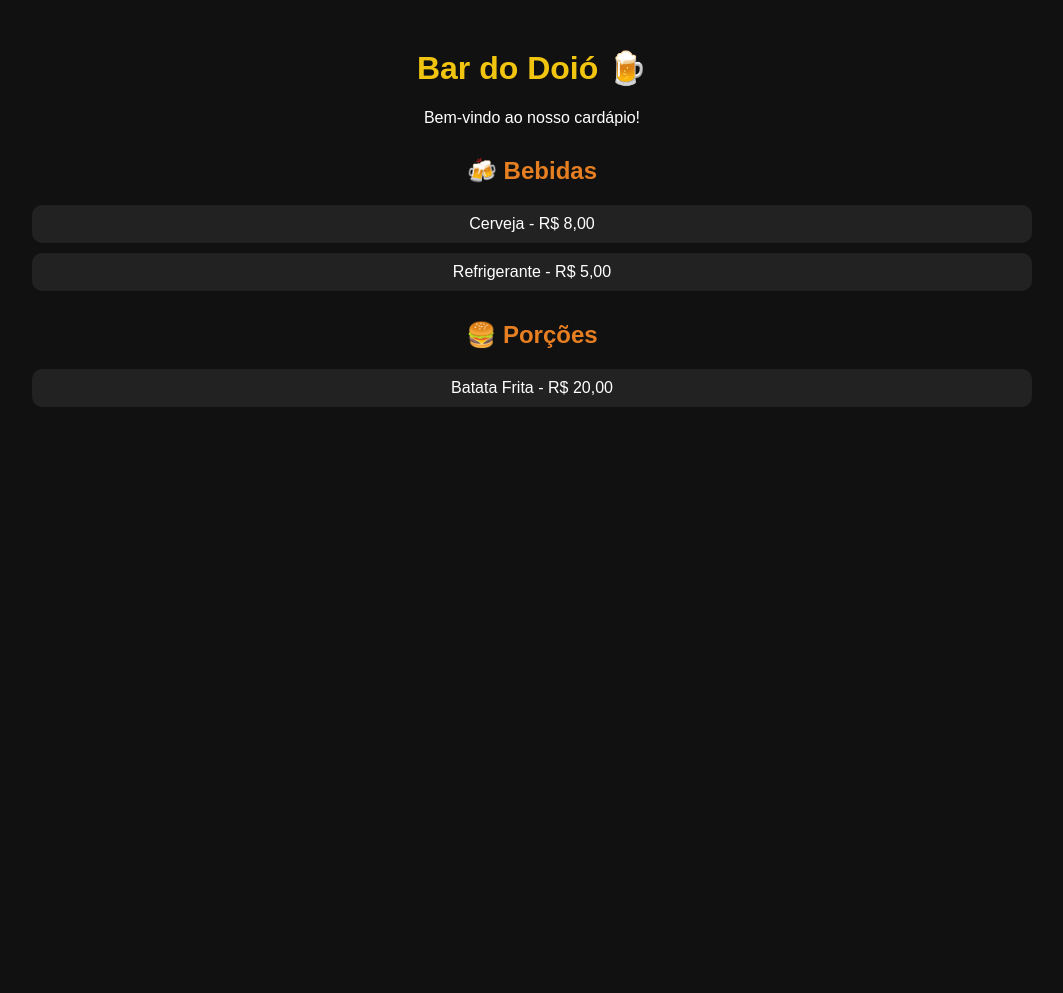
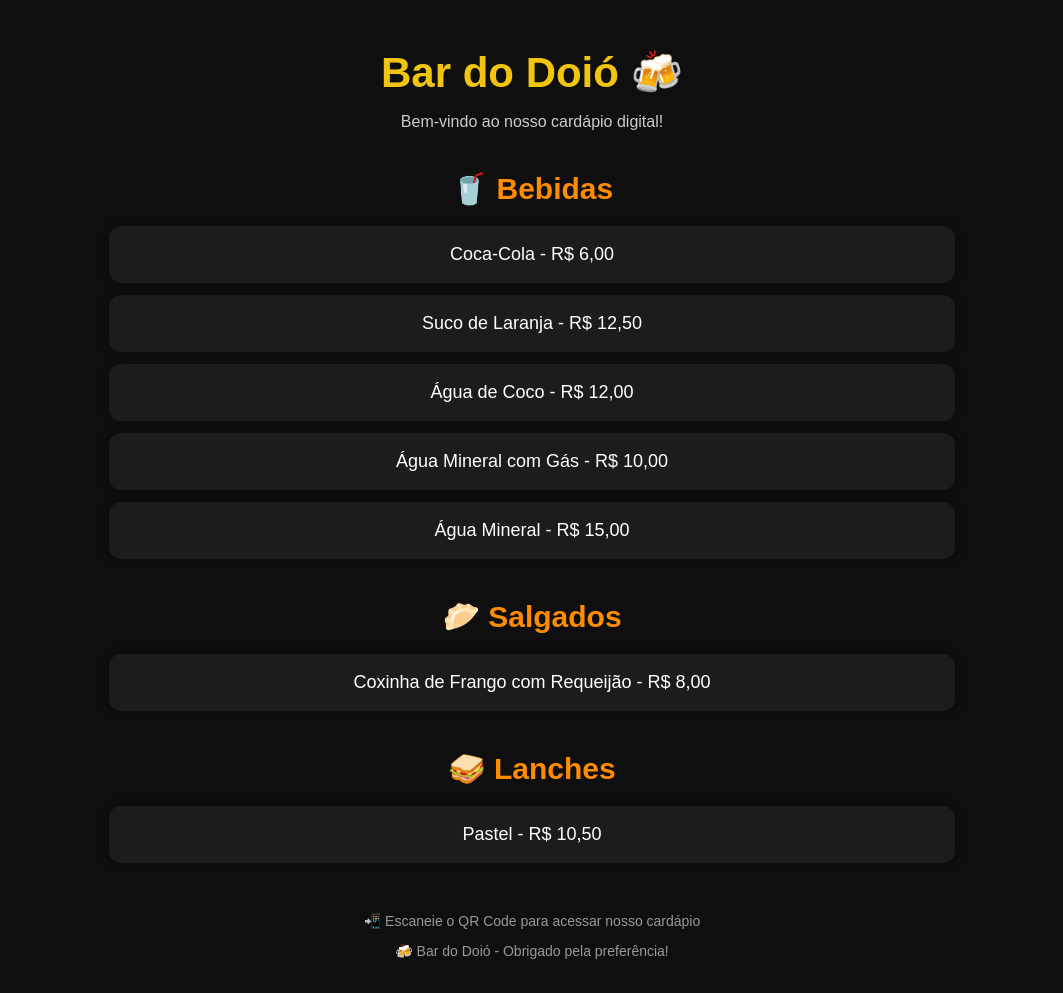
Before and after one commit to ricardoalexandrenunes123-create/bar-do-doio-card-pio, a Flask app: page / in a window 1280 px wide. Shown: the whole page, without its empty margins (108-1171 px from the left). Before the commit the page ends 407 px from the top, so only its background shows below. Run offline with Flask 3, Linux system fonts and the light colour scheme.

Commit message:
atualizando cardapio

```diff
--- a/static/css/style.css
+++ b/static/css/style.css
@@ -1,18 +1,33 @@
 body {
     font-family: Arial, sans-serif;
-    background-color: #111;
+    background-color: #0f0f0f;
     color: white;
+    margin: 0;
+    padding: 20px;
+}
+
+.container {
+    max-width: 900px;
+    margin: auto;
     text-align: center;
-    padding: 20px;
 }
 
 h1 {
     color: #f1c40f;
+    font-size: 42px;
+    margin-bottom: 10px;
+}
+
+.subtitulo {
+    margin-bottom: 40px;
+    color: #ccc;
 }
 
 h2 {
-    margin-top: 30px;
-    color: #e67e22;
+    color: #ff8c00;
+    margin-top: 40px;
+    margin-bottom: 20px;
+    font-size: 30px;
 }
 
 ul {
@@ -21,9 +36,40 @@ ul {
 }
 
 li {
-    background: #222;
-    margin: 10px auto;
-    padding: 10px;
-    border-radius: 10px;
-    width: 80%;
+    background: #1c1c1c;
+    margin: 12px auto;
+    padding: 18px;
+    border-radius: 12px;
+    width: 90%;
+    font-size: 18px;
+    transition: 0.3s;
+    box-shadow: 0px 0px 10px rgba(0, 0, 0, 0.4);
 }
+
+li:hover {
+    transform: scale(1.02);
+    background: #2a2a2a;
+}
+
+.footer {
+    margin-top: 50px;
+    color: #999;
+    font-size: 14px;
+}
+
+@media (max-width: 600px) {
+
+    h1 {
+        font-size: 32px;
+    }
+
+    h2 {
+        font-size: 24px;
+    }
+
+    li {
+        width: 100%;
+        font-size: 16px;
+        padding: 15px;
+    }
+}
--- a/templates/index.html
+++ b/templates/index.html
@@ -1,31 +1,53 @@
 <!DOCTYPE html>
 <html lang="pt-br">
+
 <head>
     <meta charset="UTF-8">
-    <meta name="viewport" content=width=device-width, initial-scale=1.0>
-    <title>Bar do Doió 🍺</title>
+    <meta name="viewport" content="width=device-width, initial-scale=1.0">
+    <title>Bar do Doió 🍻</title>
 
     <link rel="stylesheet" href="{{ url_for('static', filename='css/style.css') }}">
 </head>
+
 <body>
 
+    <div class="container">
 
-    <h1>Bar do Doió 🍺</h1>
-    <p>Bem-vindo ao nosso cardápio!</p>
+        <h1>Bar do Doió 🍻</h1>
+        <p class="subtitulo">Bem-vindo ao nosso cardápio digital!</p>
 
-    <h2>🍻 Bebidas</h2>
-    <ul>
-        <li>Cerveja - R$ 8,00</li>
-        <li>Refrigerante - R$ 5,00</li>
-        <li.Água - R$ 3,00</li>
-</ul>
+        <!-- BEBIDAS -->
+        <h2>🥤 Bebidas</h2>
 
-     <h2>🍔 Porções</h2>
-     <ul>
-         <li>Batata Frita - R$ 20,00</li>
-         <liCalabresa - R$25,00</li>
-     </ul>
+        <ul>
+            <li>Coca-Cola - R$ 6,00</li>
+            <li>Suco de Laranja - R$ 12,50</li>
+            <li>Água de Coco - R$ 12,00</li>
+            <li>Água Mineral com Gás - R$ 10,00</li>
+            <li>Água Mineral - R$ 15,00</li>
+        </ul>
 
+        <!-- SALGADOS -->
+        <h2>🥟 Salgados</h2>
+
+        <ul>
+            <li>Coxinha de Frango com Requeijão - R$ 8,00</li>
+        </ul>
+
+        <!-- LANCHES -->
+        <h2>🥪 Lanches</h2>
+
+        <ul>
+            <li>Pastel - R$ 10,50</li>
+        </ul>
+
+        <div class="footer">
+            <p>📲 Escaneie o QR Code para acessar nosso cardápio</p>
+            <p>🍻 Bar do Doió - Obrigado pela preferência!</p>
+        </div>
+
+    </div>
 
 </body>
+
 </html>
```
Also changed, not shown: gerar_qr.py (added, +18 -0 lines), qr_bar_do_doio.png (added).
